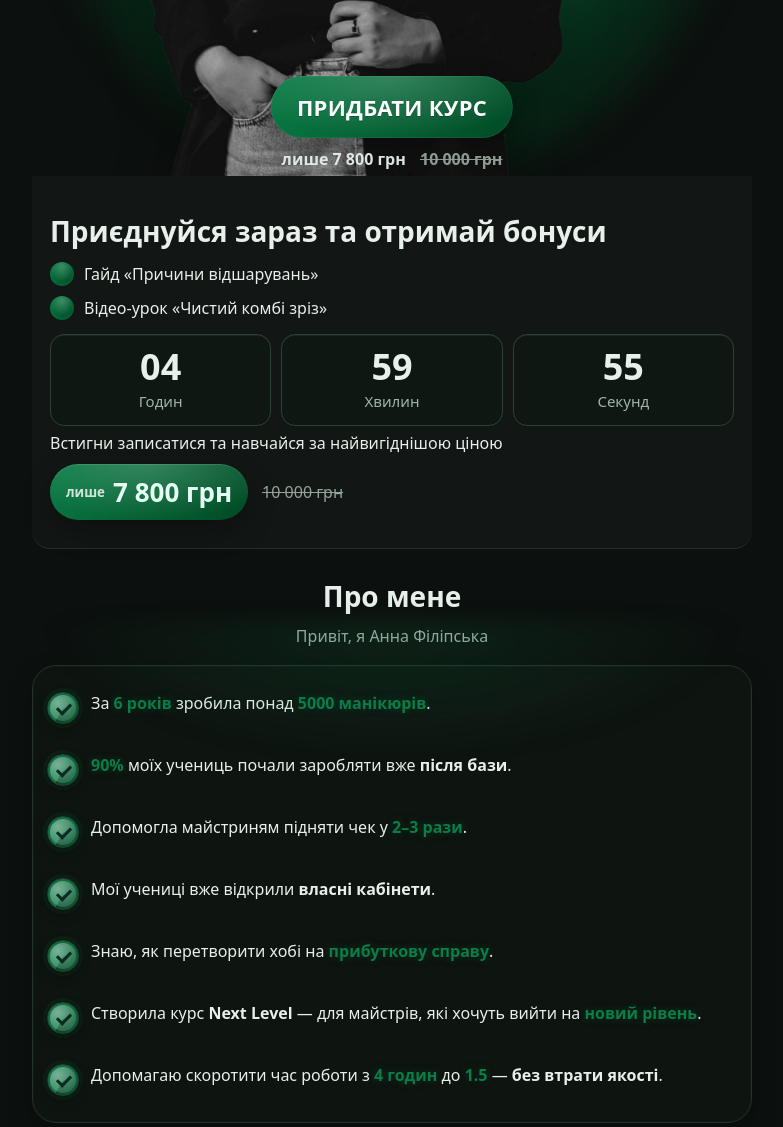
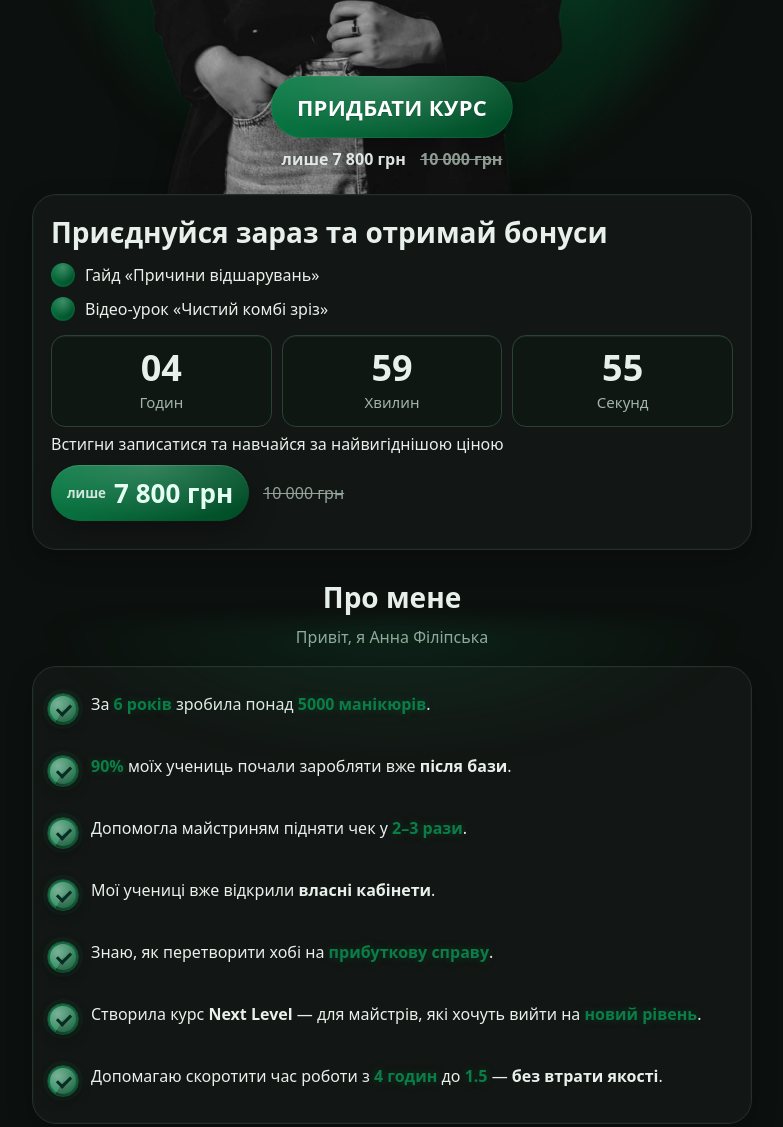
Before and after one commit to filipskanails/filipskanails, a plain HTML site: page index.html in a window 1280 px wide. Shown: the part 755-1882 px from the top of the page, without its empty margins (248-1031 px from the left). Drawn offline with Linux system fonts and the light colour scheme.

Commit message:
Update index.html

```diff
--- a/index.html
+++ b/index.html
@@ -11,9 +11,9 @@
       --bg:#0c100e; --card:#121614; --line:#223129;
       --text:#e7f0ea; --muted:#a1b3ab;
 
-      /* Бренд і «сочніша» палітра на базі #004a25 */
-      --accent:#004a25;                  /* базовий темний */
-      --accent-2:#0b7d47;                /* трохи світліший відтінок для градієнтів/бликів */
+      /* Брендова палітра (на базі #004a25) */
+      --accent:#004a25;
+      --accent-2:#0b7d47;
       --accent-rgb:0,74,37;
       --accent2-rgb:11,125,71;
 
@@ -23,8 +23,12 @@
     }
 
     *{box-sizing:border-box}
-    html,body{margin:0;background:var(--bg);color:var(--text);
-      font-family:system-ui,-apple-system,Segoe UI,Roboto,Ubuntu,Cantarell,Noto Sans,Arial,sans-serif}
+    html,body{
+      margin:0;background:var(--bg);color:var(--text);
+      font-family:system-ui,-apple-system,Segoe UI,Roboto,Ubuntu,Cantarell,Noto Sans,Arial,sans-serif;
+      /* прибираємо горизонтальний скролл на мобілках */
+      overflow-x:hidden;
+    }
     a{color:inherit;text-decoration:none}
     img{max-width:100%;display:block}
 
@@ -33,7 +37,7 @@
     .accent{color:var(--accent-2);font-weight:900;text-shadow:0 0 10px rgba(var(--accent2-rgb),.35)}
     .nowrap{white-space:nowrap}
 
-    /* ===== HERO ===== */
+    /* ===== HERO (full-bleed) ===== */
     #hero{margin-left:-16px;margin-right:-16px;width:calc(100% + 32px);position:relative;z-index:1}
     .hero-stage{position:relative;height:var(--hero-h);overflow:hidden;isolation:isolate;background:transparent}
     .hero-stage::after{
@@ -86,13 +90,22 @@
     .priceLine{font-weight:800;text-align:center;font-size:16px;color:var(--text);opacity:.95}
     .priceLine .oldline{color:#95a49b;text-decoration:line-through;margin-left:10px}
 
-    /* ===== PROMO ===== */
+    /* ===== PROMO (full-bleed контейнер + карта з рамкою як в about) ===== */
     .section{margin:28px 0}
     h2{font-size:clamp(22px,6vw,28px);margin:0 0 12px}
-    .card{background:var(--card);border:1px solid var(--line);border-radius:18px;padding:18px}
-    #promo{margin-top:calc(-1 * var(--promoOverlap));padding-top:calc(18px + var(--promoOverlap));
-      border-top-left-radius:0;border-top-right-radius:0;border-left:none;border-right:none;border-top:none;
-      position:relative;z-index:5;margin-left:-16px;margin-right:-16px;width:calc(100% + 32px)}
+
+    #promo{
+      margin-top:calc(-1 * var(--promoOverlap));
+      padding-top:var(--promoOverlap);
+      margin-left:-16px;margin-right:-16px;width:calc(100% + 32px);
+      position:relative;z-index:5;
+    }
+    .promoCard{
+      border-radius:24px; padding:18px; background:var(--card);
+      border:1px solid var(--line); backdrop-filter:blur(6px);
+      box-shadow:inset 0 0 0 1px rgba(255,255,255,.02),0 10px 26px rgba(0,0,0,.22);
+    }
+
     .bonusList{list-style:none;padding:0;margin:12px 0 10px;display:grid;gap:10px}
     .bonusList li{display:flex;align-items:center;gap:10px}
     .bonusList li::before{
@@ -120,11 +133,11 @@
     .priceNum{font-size:clamp(20px,6vw,26px);font-weight:900}
     .old{color:#95a49b;text-decoration:line-through;font-size:16px;display:none}
 
-    /* ===== ABOUT (Про мене) ===== */
+    /* ===== ABOUT (Про мене) — як еталон бокових рамок ===== */
     #about{margin-top:20px;margin-left:-16px;margin-right:-16px;width:calc(100% + 32px)}
     #about h2{text-align:center;margin-bottom:10px}
     .aboutLead{text-align:center;color:var(--muted);margin:0 0 18px}
-    .aboutCard{position:relative;border-radius:24px;padding:18px 14px;background:rgba(16,23,19,.65);
+    .aboutCard{position:relative;border-radius:24px;padding:18px 14px;background:var(--card);
       border:1px solid var(--line);backdrop-filter:blur(6px);
       box-shadow:inset 0 0 0 1px rgba(255,255,255,.02),0 10px 26px rgba(0,0,0,.22)}
     .aboutCard::before{
@@ -133,25 +146,17 @@
       filter:blur(10px);pointer-events:none;border-radius:24px 24px 0 0
     }
     .aboutList{list-style:none;padding:0;margin:0;display:grid;gap:14px}
-
-    /* Фікс: іконка + ТЕКСТ в одному рядку; текст в .txt — єдиний флекс-елемент */
-    .aboutItem{
-      display:flex; align-items:flex-start; gap:12px;
-      line-height:1.45; border-radius:16px; padding:8px 0;
-    }
+    .aboutItem{display:flex;align-items:flex-start;gap:12px;line-height:1.45;border-radius:16px;padding:8px 0}
     .aboutItem .icon{
-      position:relative; width:32px; height:32px; border-radius:50%;
-      flex:0 0 32px;
-      background:conic-gradient(from 210deg,
-        rgba(var(--accent2-rgb),.95), rgba(var(--accent2-rgb),.85), rgba(var(--accent-rgb),.95));
+      position:relative;width:32px;height:32px;border-radius:50%;flex:0 0 32px;
+      background:conic-gradient(from 210deg, rgba(var(--accent2-rgb),.95), rgba(var(--accent2-rgb),.85), rgba(var(--accent-rgb),.95));
       box-shadow:0 4px 12px rgba(0,0,0,.35),0 0 0 4px rgba(var(--accent2-rgb),.12);
-      border:1px solid #2b4136; overflow:hidden;
+      border:1px solid #2b4136;overflow:hidden
     }
     .aboutItem .icon::before{content:"";position:absolute;inset:2px;border-radius:50%;
       background:radial-gradient(circle at 30% 30%, rgba(255,255,255,.45), rgba(255,255,255,.06));mix-blend:screen}
-    .aboutItem .icon::after{content:"";position:absolute;left:9px;top:10px;width:11px;height:6px;
-      border-left:3px solid #052d21;border-bottom:3px solid #052d21;transform:rotate(-45deg)}
-    .aboutItem .txt{flex:1; min-width:0;}         /* ← весь текст як один блок */
+    .aboutItem .icon::after{content:"";position:absolute;left:9px;top:10px;width:11px;height:6px;border-left:3px solid #052d21;border-bottom:3px solid #052d21;transform:rotate(-45deg)}
+    .aboutItem .txt{flex:1;min-width:0}
     .aboutItem .accent{color:var(--accent-2);font-weight:900;text-shadow:0 0 8px rgba(var(--accent2-rgb),.35)}
 
     /* ===== FOOTER ===== */
@@ -201,8 +206,9 @@
       </div>
     </section>
 
-    <!-- ===== PROMO ===== -->
-    <section id="promo" class="section card">
+    <!-- ===== PROMO (full-bleed + карта з рамкою як у ABOUT) ===== -->
+    <section id="promo" class="section">
+      <div class="promoCard">
         <h2>Приєднуйся зараз та отримай бонуси</h2>
         <ul class="bonusList">
           <li>Гайд «Причини відшарувань»</li>
@@ -221,6 +227,7 @@
           <div class="pricePill"><small class="muted" style="color:#cfe6dc">лише</small> <span id="pricePromo" class="priceNum">— грн</span></div>
           <div id="oldPromo" class="old">— грн</div>
         </div>
+      </div>
     </section>
 
     <!-- ===== ABOUT / ПРО МЕНЕ ===== -->
@@ -230,34 +237,13 @@
 
       <div class="aboutCard">
         <ul class="aboutList">
-          <li class="aboutItem">
-            <span class="icon"></span>
-            <span class="txt">За <span class="accent">6 років</span> зробила понад <span class="accent">5000 манікюрів</span>.</span>
-          </li>
-          <li class="aboutItem">
-            <span class="icon"></span>
-            <span class="txt"><span class="accent">90%</span> моїх учениць почали заробляти вже <b>після бази</b>.</span>
-          </li>
-          <li class="aboutItem">
-            <span class="icon"></span>
-            <span class="txt">Допомогла майстриням підняти чек у <span class="accent">2–3 рази</span>.</span>
-          </li>
-          <li class="aboutItem">
-            <span class="icon"></span>
-            <span class="txt">Мої учениці вже відкрили <b>власні кабінети</b>.</span>
-          </li>
-          <li class="aboutItem">
-            <span class="icon"></span>
-            <span class="txt">Знаю, як перетворити хобі на <span class="accent">прибуткову справу</span>.</span>
-          </li>
-          <li class="aboutItem">
-            <span class="icon"></span>
-            <span class="txt">Створила курс <b>Next Level</b> — для майстрів, які хочуть вийти на <span class="accent">новий рівень</span>.</span>
-          </li>
-          <li class="aboutItem">
-            <span class="icon"></span>
-            <span class="txt">Допомагаю скоротити час роботи з <span class="accent">4 годин</span> до <span class="accent">1.5</span> — <b>без втрати якості</b>.</span>
-          </li>
+          <li class="aboutItem"><span class="icon"></span><span class="txt">За <span class="accent">6 років</span> зробила понад <span class="accent">5000 манікюрів</span>.</span></li>
+          <li class="aboutItem"><span class="icon"></span><span class="txt"><span class="accent">90%</span> моїх учениць почали заробляти вже <b>після бази</b>.</span></li>
+          <li class="aboutItem"><span class="icon"></span><span class="txt">Допомогла майстриням підняти чек у <span class="accent">2–3 рази</span>.</span></li>
+          <li class="aboutItem"><span class="icon"></span><span class="txt">Мої учениці вже відкрили <b>власні кабінети</b>.</span></li>
+          <li class="aboutItem"><span class="icon"></span><span class="txt">Знаю, як перетворити хобі на <span class="accent">прибуткову справу</span>.</span></li>
+          <li class="aboutItem"><span class="icon"></span><span class="txt">Створила курс <b>Next Level</b> — для майстрів, які хочуть вийти на <span class="accent">новий рівень</span>.</span></li>
+          <li class="aboutItem"><span class="icon"></span><span class="txt">Допомагаю скоротити час роботи з <span class="accent">4 годин</span> до <span class="accent">1.5</span> — <b>без втрати якості</b>.</span></li>
         </ul>
       </div>
     </section>
```
Lines whose indentation alone changed are shown as unchanged.
